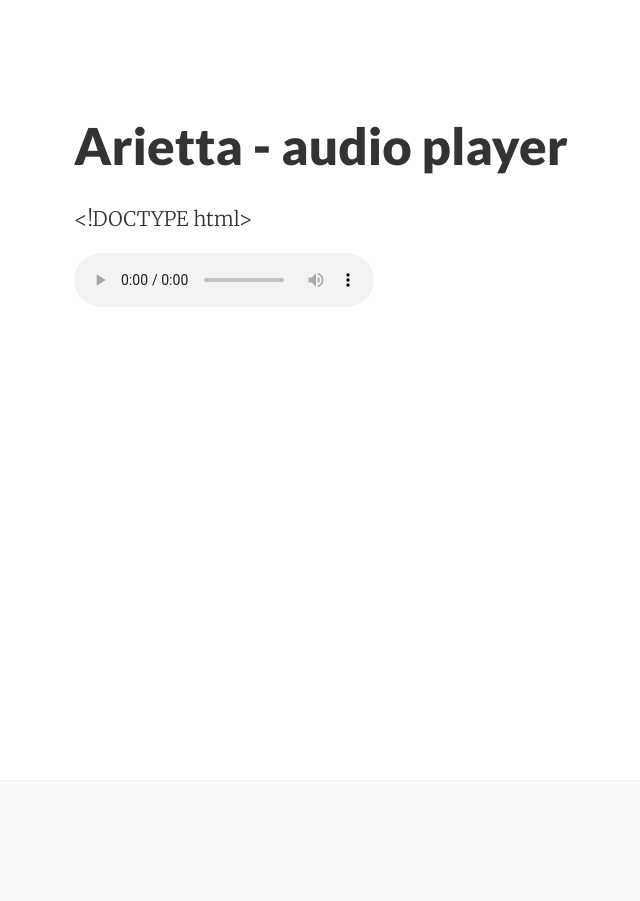
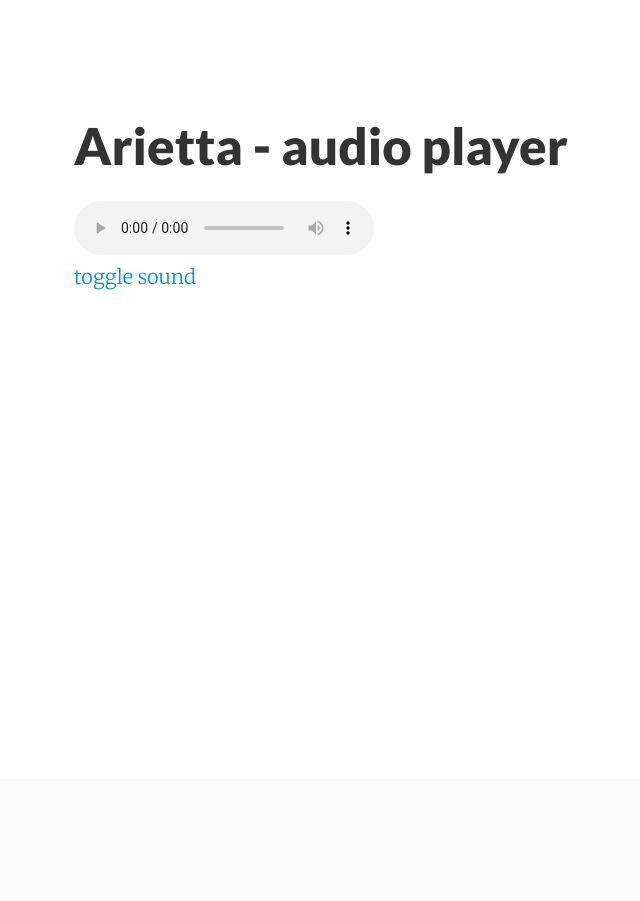
Before and after one commit to Stuartbriner/portland, a Jekyll site: the page built from audio player.md, in a window 1280 px wide. Shown: the whole page, without its empty margins (182-822 px from the left). Built offline with Jekyll 4.4.1, drawn with Linux system fonts in a browser that asks for light colours; Markdown is read by kramdown in place of the engine named in the settings.

Commit message:
sound test

```diff
--- a/audio player.md
+++ b/audio player.md
@@ -7,7 +7,7 @@ permalink: /audio player.html
 
 
 
-<!DOCTYPE html>
+
 <html>
 <body>
 
@@ -19,3 +19,10 @@ Your browser does not support the audio element.
 
 </body>
 </html>
+
+
+<audio id="background_audio" autoplay="autoplay">
+  <source src="http://www.jplayer.org/audio/m4a/Miaow-07-Bubble.m4a" />
+</audio>
+
+<a href="#noscroll" id="mute">toggle sound</a>
```
